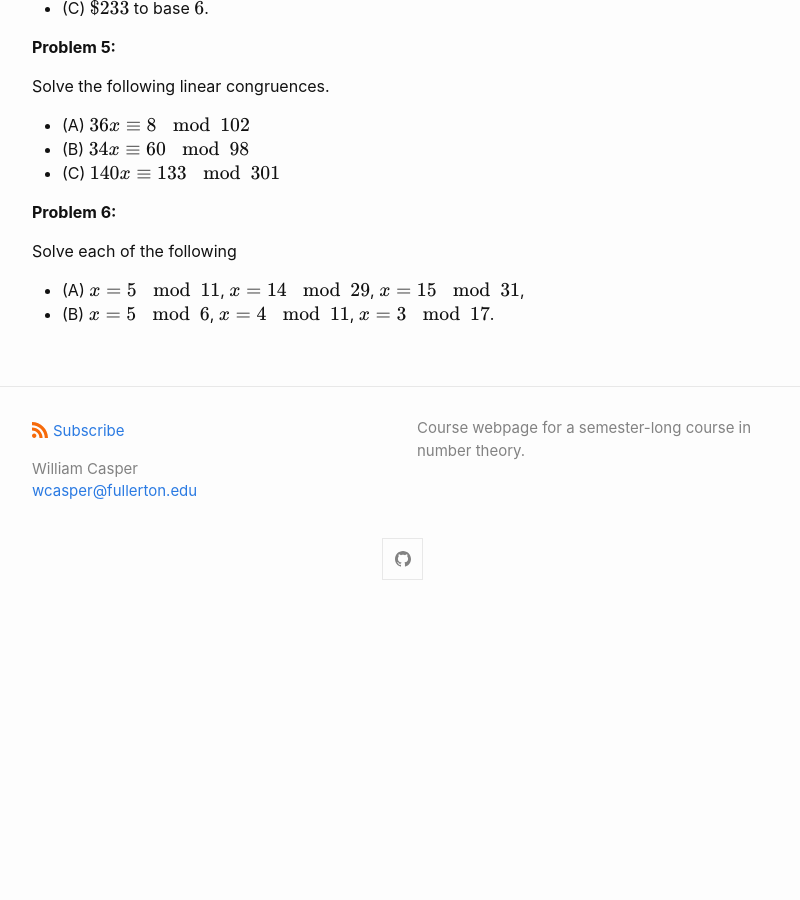
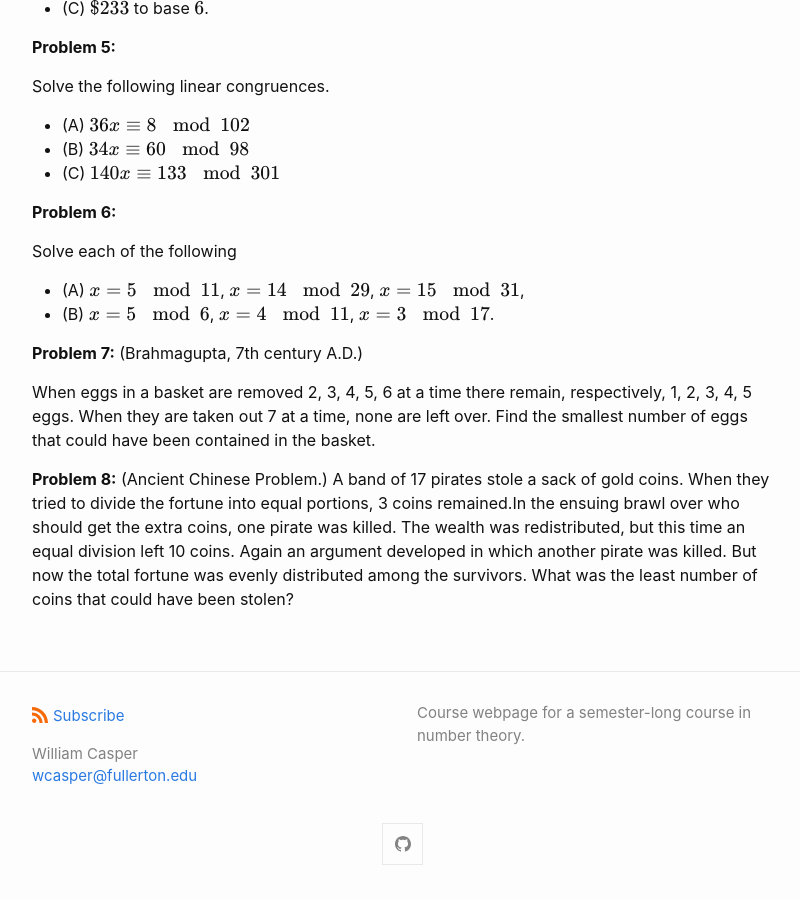
Before and after one commit to wcasper/math430spring2023, a Jekyll site: the page built from _homework/hw4.md, in a window 1280 px wide and 900 px high, scrolled down 881 px. Shown: the whole window, without its empty margins (238-1038 px from the left). Built offline with Jekyll 4.4.1, drawn with Linux system fonts in a browser that asks for light colours; before the commit the page ends 1496 px from its top, so only the background shows below that.

Commit message:
added two more problems

```diff
--- a/_homework/hw4.md
+++ b/_homework/hw4.md
@@ -46,3 +46,19 @@ Solve the following linear congruences.
 Solve each of the following
 * (A) $$x = 5 \mod 11$$, $$x = 14 \mod 29$$, $$x = 15 \mod 31$$,
 * (B) $$x = 5 \mod 6$$, $$x =4 \mod 11$$, $$x = 3 \mod 17$$.
+
+**Problem 7:** (Brahmagupta, 7th century A.D.)
+
+When eggs in a basket are removed 2,
+ 3, 4, 5, 6 at a
+time there remain, respectively, 1, 2, 3, 4, 5 eggs. When they are taken out 7 at a time,
+none are left over. Find the smallest number of eggs that could have been contained in
+the basket.
+
+**Problem 8:** (Ancient Chinese Problem.) A band of
+ 17 pirates stole a sack of gold coins. When they
+tried to divide the fortune into equal portions, 3 coins remained.In the ensuing brawl over
+who should get the extra coins, one pirate was killed. The wealth was redistributed, but
+this time an equal division left 10 coins. Again an argument developed in which another
+pirate was killed. But now the total fortune was evenly distributed among the survivors.
+What was the least number of coins that could have been stolen?
```
